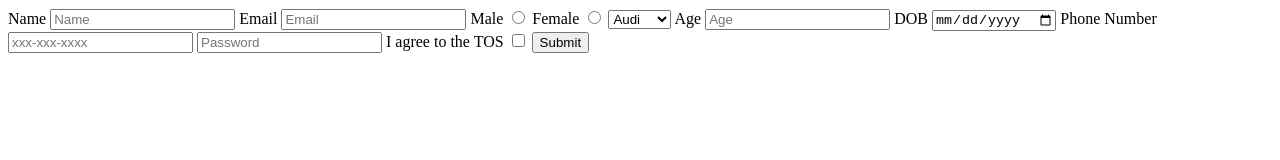
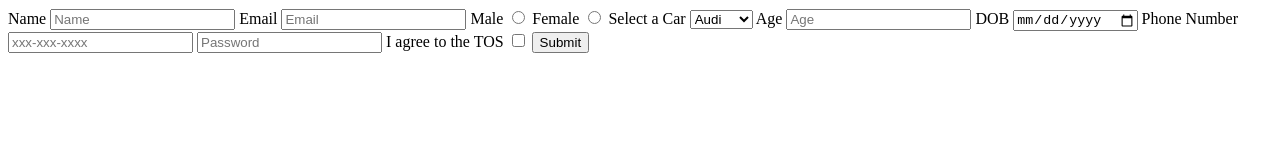
Before and after one commit to acciojob/signup-form-car-rupalisarcar, a website: page main.html in a window 1280 px wide. Drawn offline with Linux system fonts and the light colour scheme.

Commit message:
created a submission

```diff
--- a/main.html
+++ b/main.html
@@ -20,6 +20,7 @@
 		<label for="gender_f">Female</label>
 		<input type="radio" id="gender_f" name="gender" required>
 
+		<label for="cars">Select a Car</label>
 		<select placeholder="--Please choose an option--" id="cars" required>
 			<option>Audi</option>
 			<option>BMW</option>
```
